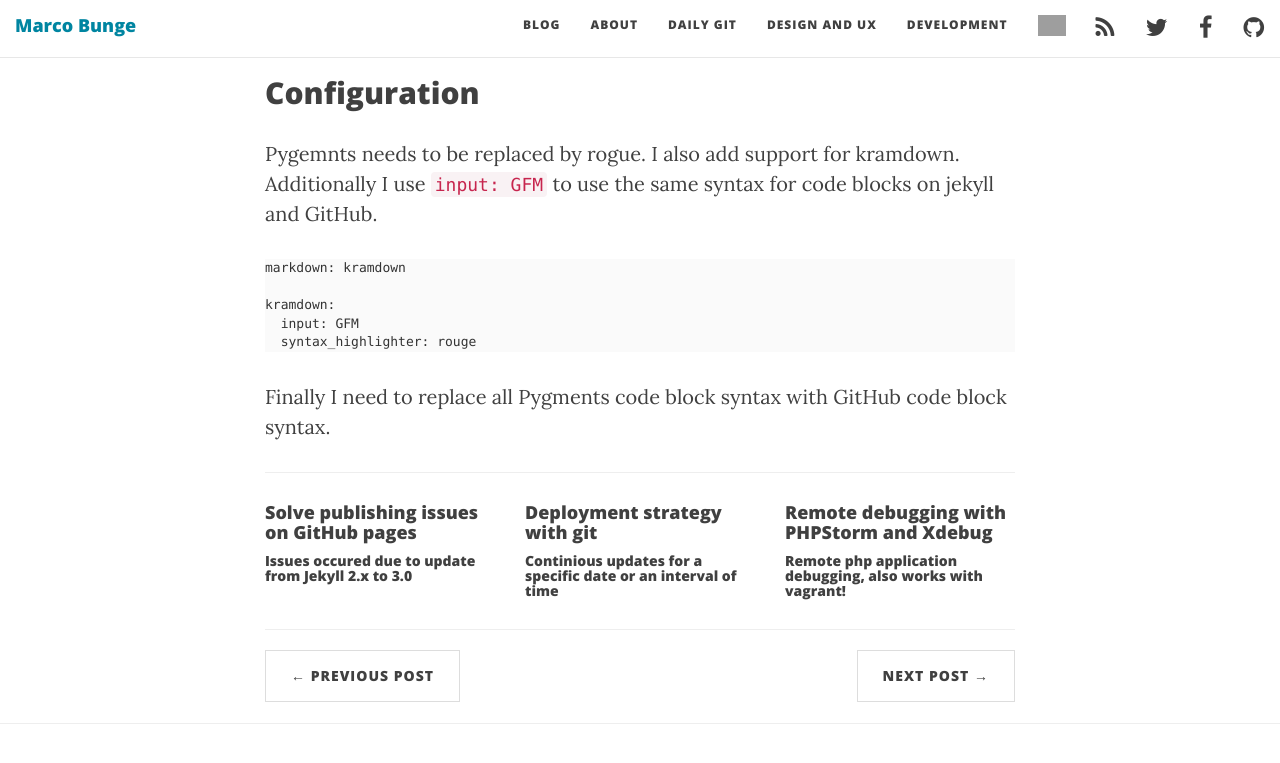
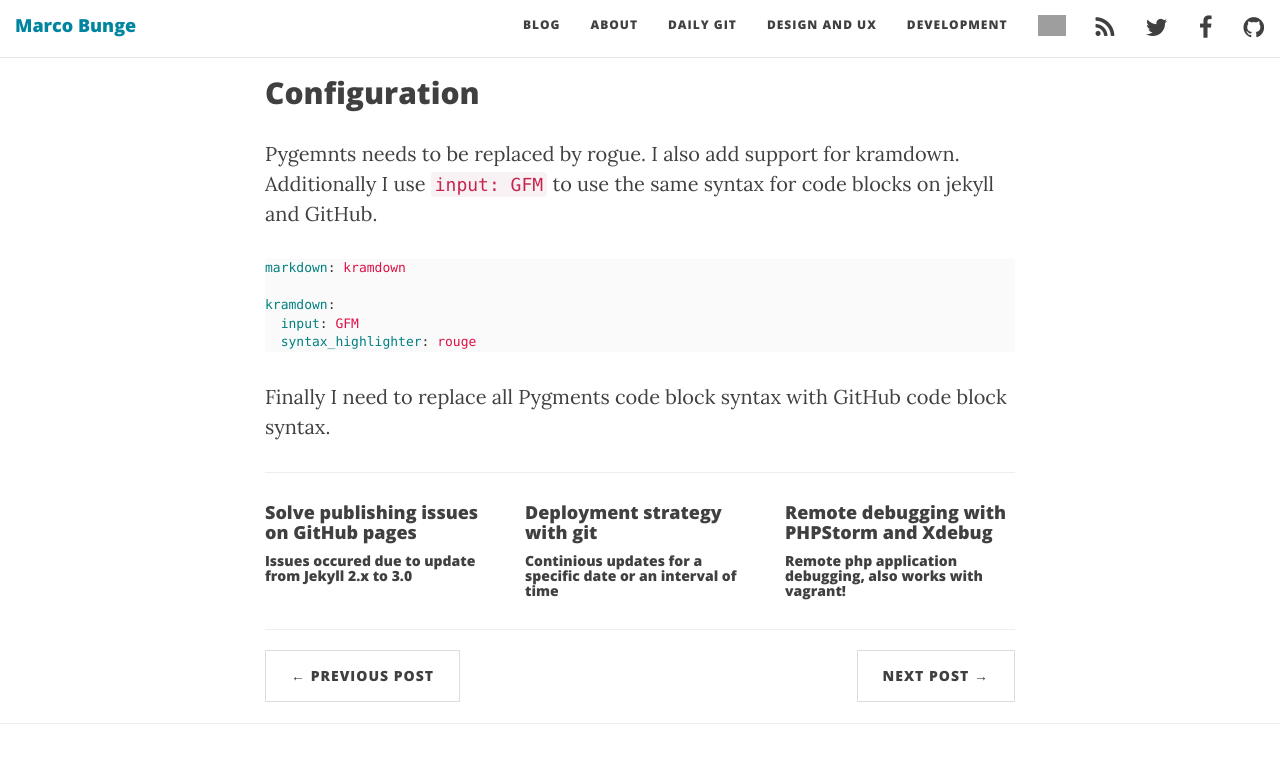
Before and after one commit to mbunge/mbunge.github.io, a Jekyll site: the page built from _posts/2016-02-05-prepare-rogue-for-github-update-on-jekyll-3-0.markdown, in a window 1280 px wide and 900 px high, scrolled down 1347 px, cut to the strip 0-770 px from the top of the window. Shown: the top 763 px of the strip. Built offline with Jekyll 4.4.1, drawn with Linux system fonts in a browser that asks for light colours; nearby versions of some CDN libraries; comment, search, counter and statistics services are not loaded; some of the changed lines change nothing that is shown; grey boxes are pictures that could not be loaded.

Commit message:
Update 2016-02-05-prepare-rogue-for-github-update-on-jekyll-3-0.markdown

````diff
--- a/_posts/2016-02-05-prepare-rogue-for-github-update-on-jekyll-3-0.markdown
+++ b/_posts/2016-02-05-prepare-rogue-for-github-update-on-jekyll-3-0.markdown
@@ -5,7 +5,7 @@ subtitle:   "Replace pygments with rogue and fix highlighting"
 date:       2016-02-05 23:54:47
 published:  2016-02-05 23:54:47
 author:     "Marco Bunge"
-header-img: "img/frontend.jpg"
+header-img: "img/development.jpg"
 series:     "application development"
 tags:
  - howto
@@ -49,7 +49,7 @@ My solution:
 Pygemnts needs to be replaced by rogue. I also add support for kramdown. Additionally I use `input: GFM` to use the same syntax for code blocks
 on jekyll and GitHub.
 
-```
+```yml
 markdown: kramdown
 
 kramdown:
````
